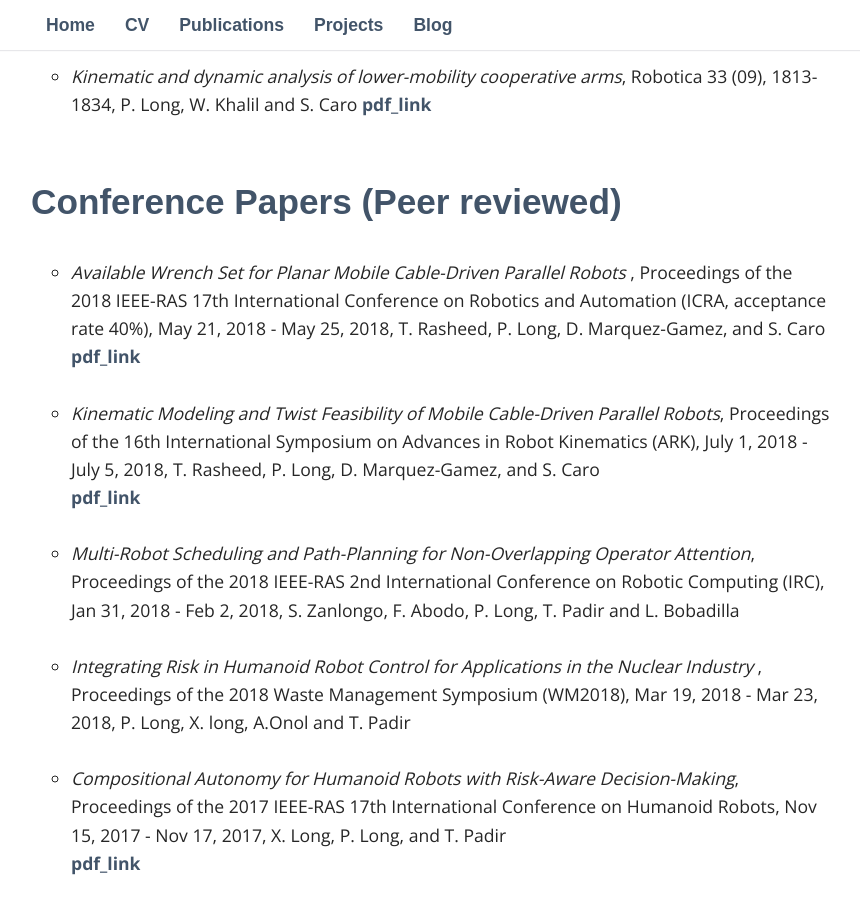
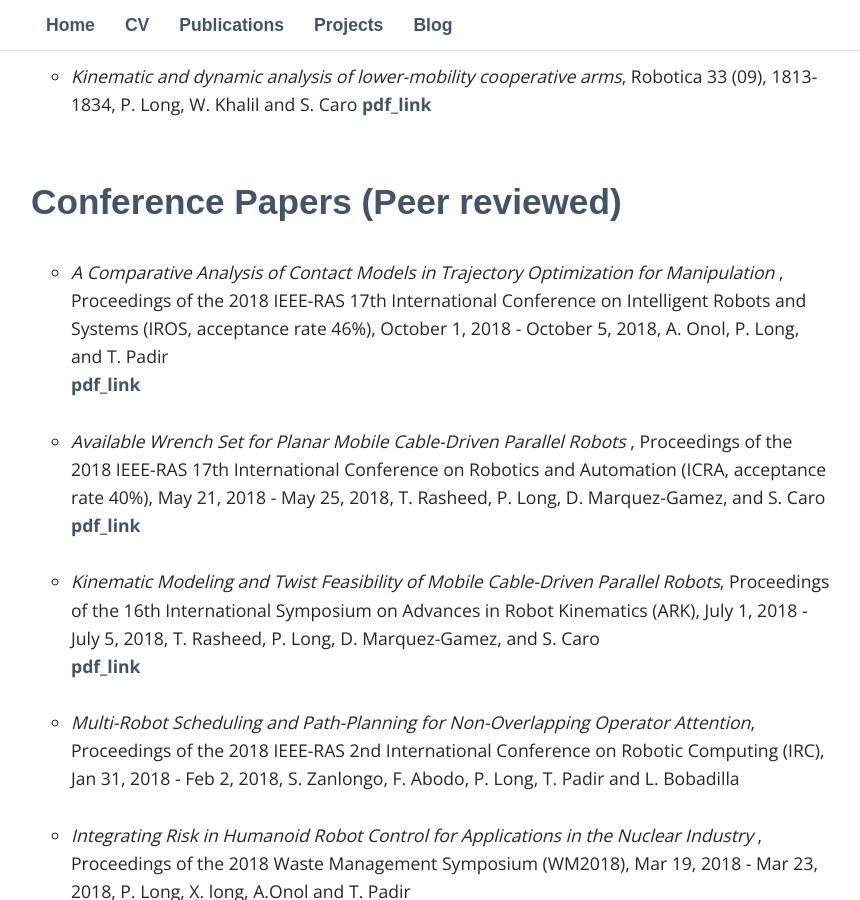
Before and after one commit to philip-long/philip-long.github.io, a Jekyll site: the page built from publications/index.html, in a window 1280 px wide and 900 px high, scrolled down 476 px. Shown: the whole window, without its empty margins (209-1069 px from the left). Built offline with Jekyll 4.4.1, drawn with Linux system fonts in a browser that asks for light colours; nearby versions of some CDN libraries; some web fonts are replaced; library files that are not in the unit come from our copies.

Commit message:
Update index.html

```diff
--- a/publications/index.html
+++ b/publications/index.html
@@ -38,8 +38,20 @@ title: Publications
 
   <ul style="list-style-type:circle">
 
+           <li>
+     <i>A Comparative Analysis of Contact Models in Trajectory Optimization for Manipulation    </i>,
+             Proceedings of the 2018 IEEE-RAS 17th International Conference on Intelligent Robots and Systems (IROS, acceptance rate 46%),
+             October 1, 2018 - October 5, 2018, A. Onol, P. Long, and T. Padir <br>
+    <a href=" https://www.researchgate.net/profile/Philip_Long2/publication/325592199_A_Comparative_Analysis_of_Contact_Models_in_Trajectory_Optimization_for_Manipulation/links/5b5149d4aca27217ffa67d9d/A-Comparative-Analysis-of-Contact-Models-in-Trajectory-Optimization-for-Manipulation.pdf?_sg%5B0%5D=uAT0JFaLYN1BOZN0AQRnoPlx2pCY43xGQsgmarNqYdggP4_qXB3N7ypaGnAlL1_SnPHFZc6oYRUWWdXPc-qvMw.RObYIOd2jrak3mEGGmShfdsR9ncIA1kHcggYgAj_cq--6Rxf1yDG2LXKcI5Sb1PtJza1tZbQ_W84BeC2d4GA4Q&_sg%5B1%5D=MDuzrUQTm7Fvb-Er0slT1j812v0z9JKArtAwDywcldpF1oAabOPzy9Mlbw5qwjwZWtbllmiQjn1mDlzgF6CTYSqyjhcQHAnV3heDdUDDBEZv.RObYIOd2jrak3mEGGmShfdsR9ncIA1kHcggYgAj_cq--6Rxf1yDG2LXKcI5Sb1PtJza1tZbQ_W84BeC2d4GA4Q&_iepl="> pdf_link</a>
+
+    </li>
+
+     <br>
+
         <li>
-     <i>Available Wrench Set for Planar Mobile Cable-Driven Parallel Robots  </i>, Proceedings of the 2018 IEEE-RAS 17th International Conference on Robotics and Automation (ICRA, acceptance rate 40%), May 21, 2018 - May 25, 2018, T. Rasheed, P. Long, D. Marquez-Gamez, and S. Caro<br>
+     <i>Available Wrench Set for Planar Mobile Cable-Driven Parallel Robots  </i>,
+          Proceedings of the 2018 IEEE-RAS 17th International Conference on Robotics and Automation (ICRA, acceptance rate 40%),
+          May 21, 2018 - May 25, 2018, T. Rasheed, P. Long, D. Marquez-Gamez, and S. Caro<br>
     <a href="  https://hal.archives-ouvertes.fr/hal-01757793/document"> pdf_link</a>
 
     </li>
```
